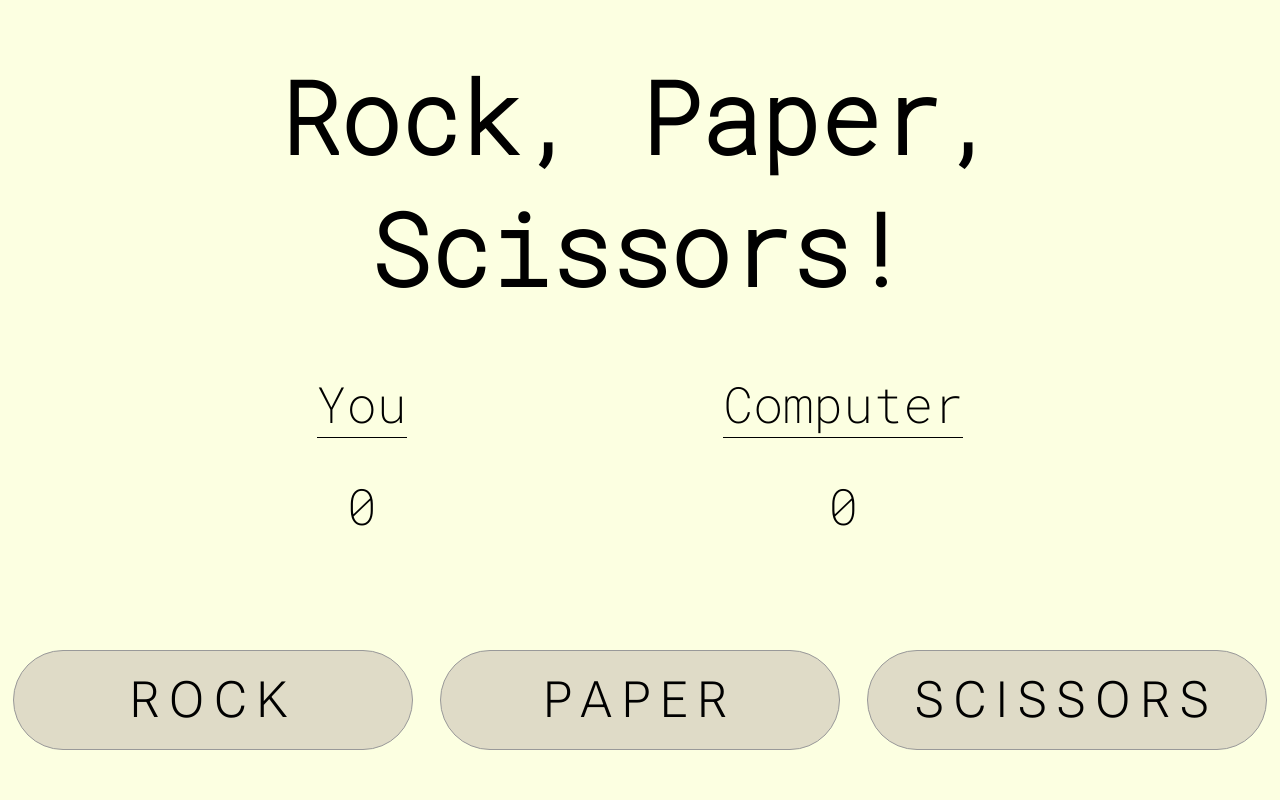
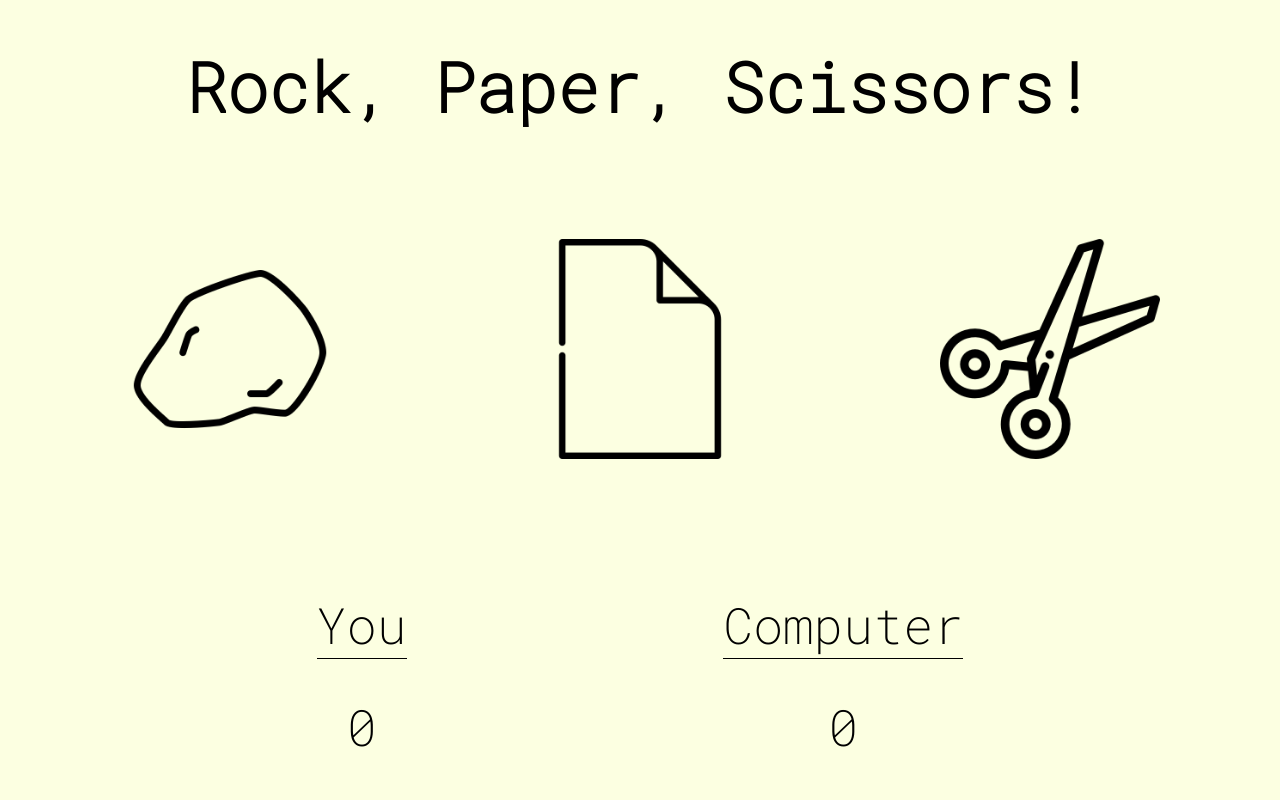
Before and after one commit to noahstegman/noahstegman.github.io, a plain HTML site: page index.html in a window 1280 px wide. Drawn offline with Linux system fonts and the light colour scheme.

Commit message:
code changes to make it more prettyy

```diff
--- a/index.html
+++ b/index.html
@@ -5,11 +5,24 @@
         <link rel="stylesheet" href="main.css">
     </head>
     <body>
+        <div id="blocker"></div>
         <div class="site">
             <div class="nav">
                 <h1 id="rez">Rock, Paper, Scissors!</h1>
             </div>
-            <div id="iftie"></div>
+            <div class="game">
+                <div id="view">
+                    <div class="choice" onclick="choose('Rock')" id="Rock">
+                        <img src="rock.png"/>
+                    </div>
+                    <div class="choice" onclick="choose('Paper')" id="Paper">
+                        <img src="paper.png"/>
+                    </div>
+                    <div class="choice" onclick="choose('Scissors')" id="Scissors">
+                        <img src="scissors.png"/>
+                    </div>
+                </div>
+            </div>
             <div id="results">
                 <div>
                     <div class="titlz">
@@ -28,7 +41,7 @@
                     </div>
                 </div>
             </div>
-            <div class="options">
+            <!--<div class="options">
                 <div class="but">
                     <button onclick="choose('Rock')">Rock</button>
                 </div>
@@ -38,8 +51,9 @@
                 <div class="but">
                     <button onclick="choose('Scissors')">Scissors</button>
                 </div>
-            </div>
+            </div>-->
         </div>
+
 
 
 
@@ -48,9 +62,14 @@
 
     </body>
     <script>
+        function sleep(ms) {
+            return new Promise(resolve => setTimeout(resolve, ms));
+        }
+
         let player_score = 0;
         let enemy_score = 0;
         function choose(choice) {
+            document.getElementById("blocker").style.display = 'block';
             let player = choice;
             var win;
             let enemy = Math.floor(Math.random() * 3);
@@ -72,9 +91,16 @@
             } else {
                 win = "Tie!"
             }
-            document.getElementById("playerscore").innerHTML = player_score.toString();
-            document.getElementById("enemyscore").innerHTML = enemy_score.toString();
-            document.getElementById("iftie").innerHTML = win;
+            document.getElementById(choice).classList.add("youchoice");
+            sleep(1000).then(() => { document.getElementById(enemy).classList.add("enemychoice"); });
+            sleep(2000).then(() => {
+                document.getElementById("playerscore").innerHTML = player_score.toString();
+                document.getElementById("enemyscore").innerHTML = enemy_score.toString();
+                document.getElementById("blocker").style.display = 'none';
+                document.getElementById(choice).classList.remove("youchoice");
+                document.getElementById(enemy).classList.remove("enemychoice");
+            });
+
             }
 
 
--- a/main.css
+++ b/main.css
@@ -9,16 +9,37 @@ html, body{
 }
 
 .nav{
-    margin-top: 50px;
     width: 100%;
-    height: 200px;
+    height: 70px;
     text-align: center;
     font-family: 'Roboto Mono', monospace;
-    font-size: 50px;
+    font-size: calc(2.3vw + 5px);
+}
+.game{
+    display: flex;
+    justify-content: space-evenly;
+    flex-direction: column;
+    align-items: center;
+    height: 400px;
+    width: 100%;
+
+}
+#view{
+    width: 100%;
+    display: flex;
+    justify-content: space-evenly;
+    align-items: center;
+}
+#view > div{
+    width: 220px;
 }
 h1{
     margin: 0;
     padding: 0;
+}
+img{
+    height: auto;
+    width: 220px;
 }
 .options{
     height: 200px;
@@ -26,11 +47,20 @@ h1{
     justify-content: space-around;
     align-items: center;
     width: 100%;
+
+}
+#blocker{
+    position: fixed;
+    top: 0;
+    left: 0;
+    height: 100%;
+    display: none;
+    width: 100%;
 }
 .site{
     display: flex;
     flex-direction: column;
-    justify-content: space-between;
+    justify-content: space-evenly;
     align-items: center;
     height: 100%;
 }
@@ -74,3 +104,21 @@ button:hover{
     border-bottom: 1px solid black;
     margin-bottom: 35px;
 }
+.choice{
+    padding: 70px;
+}
+.youchoice{
+    border: solid 8px green !important;
+    border-radius: 500px;
+    transition: all .5s linear;
+}
+.enemychoice{
+    border: solid 8px red !important;
+    border-radius: 500px;
+    transition: all .5s linear;
+}
+.choice:hover{
+    cursor: pointer;
+    background-color: rgba(0, 0, 0, 0.108);
+    border-radius: 500px;
+}
```
Also changed, not shown: paper.png (added), rock.png (added), scissors.png (added).
